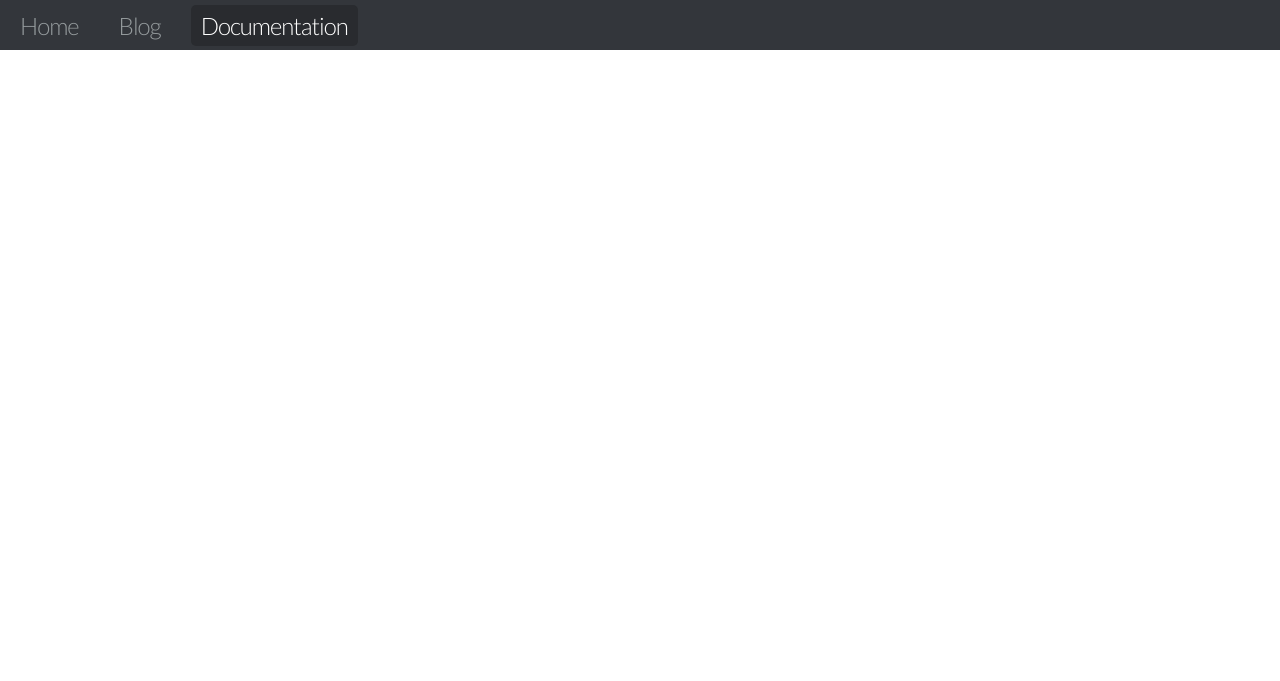
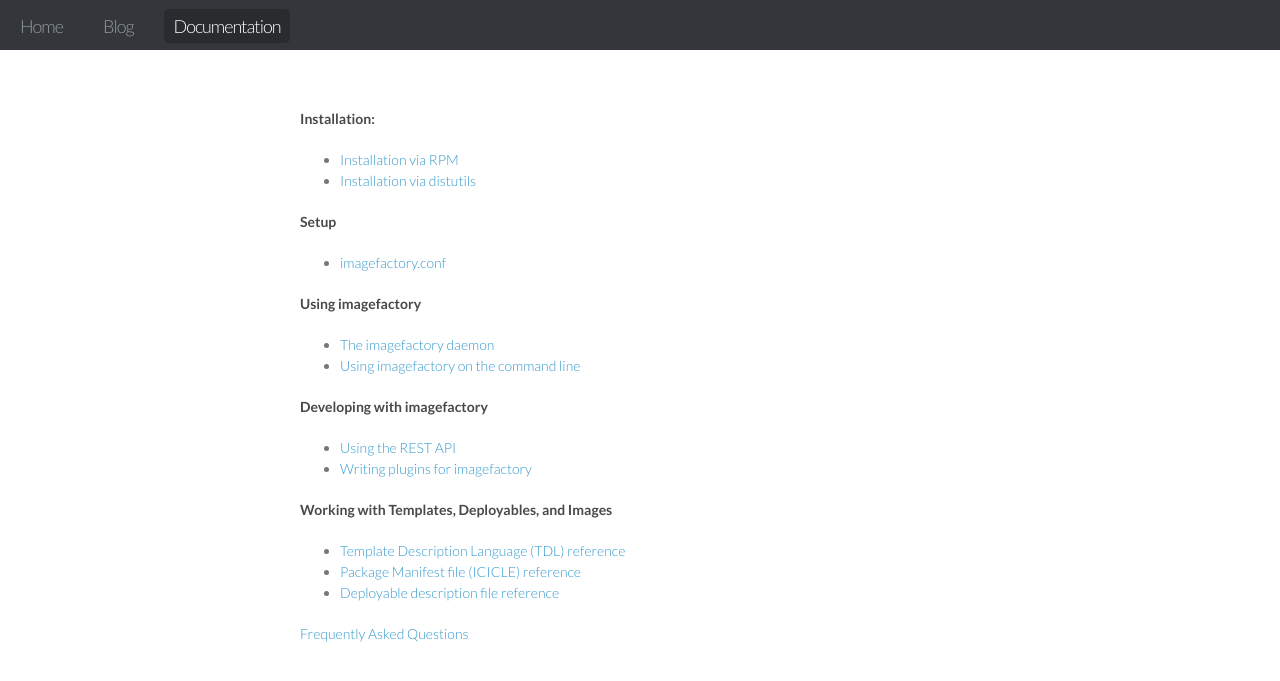
Before and after one commit to redhat-imaging/imagefactory, a Jekyll site: the page built from documentation/index.markdown, in a window 1280 px wide. Shown: the top 681 px of the page. Built offline with Jekyll 4.4.1, drawn with Linux system fonts in a browser that asks for light colours.

Commit message:
doc list added
Signed-off-by: Steve Loranz <sloranz@redhat.com>

```diff
--- a/documentation/index.markdown
+++ b/documentation/index.markdown
@@ -3,3 +3,30 @@ layout: page
 section: documentation
 title: Documentation
 ---
+
+#### Installation:
+
+* [Installation via RPM](/documentation/install.html#rpm "Installation via RPM")
+* [Installation via distutils](/documentation/install.html#distutils "Installation via distutil")
+
+#### Setup
+
+* [imagefactory.conf](/documentation/configuration.html "imagefactory.conf")
+
+#### Using imagefactory
+
+* [The imagefactory daemon](/documentation/imagefactoryd.html "imagefactoryd")
+* [Using imagefactory on the command line](/documentation/imagefactory.html "imagefactory cli")
+
+#### Developing with imagefactory
+
+* [Using the REST API](/documentation/rest-api.html "using the rest api")
+* [Writing plugins for imagefactory](/documentation/plugins.html "writing imagefactory plugins")
+
+#### Working with Templates, Deployables, and Images
+
+* [Template Description Language \(TDL\) reference](/documentation/tdl "TDL reference")
+* [Package Manifest file (ICICLE) reference](/documentation/icicle.html "ICICLE reference")
+* [Deployable description file reference](/documentation/deployable.html "deployable reference")
+
+**[Frequently Asked Questions](https://github.com/aeolusproject/imagefactory/wiki "FAQ")**
--- a/stylesheets/styles.css
+++ b/stylesheets/styles.css
@@ -119,7 +119,7 @@ nav {
   overflow: hidden;
   padding-bottom: 0;
   color: #d4d4d4;
-  font-size: 24px;
+  font-size: 18px;
   letter-spacing: -1px;
   line-height: 32px;
   float: left;
@@ -247,7 +247,7 @@ footer {
   width:270px;
   float:left;
   position:fixed;
-  bottom:25px;
+  bottom:10px;
 }
 
 @media print, screen and (max-width: 960px) {
```
Also changed, not shown: documentation/configuration.markdown (+0 -32 lines), documentation/install.markdown (added, +21 -0 lines).
